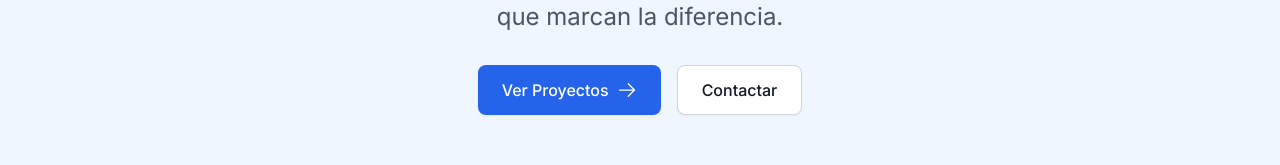
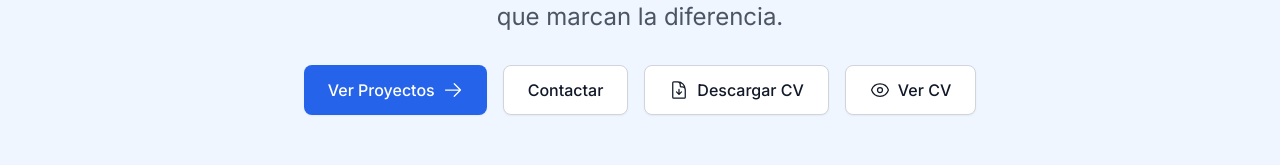
Before and after one commit to brrrr1/Portfolio, a React (Create React App) app: page / in a window 1280 px wide. Shown: the part 479-644 px from the top of the page. Built offline with nearby package versions, Linux system fonts and the light colour scheme; no server answers.

Commit message:
Added CV

```diff
--- a/src/pages/Home.tsx
+++ b/src/pages/Home.tsx
@@ -1,7 +1,9 @@
 import React from 'react';
 import { motion } from 'framer-motion';
 import {
-  ArrowRightIcon
+  ArrowRightIcon,
+  DocumentArrowDownIcon,
+  EyeIcon
 } from '@heroicons/react/24/outline';
 import { useTranslation } from '../hooks/useTranslation';
 
@@ -19,6 +21,19 @@ const Home: React.FC = () => {
     { name: 'AWS', category: t('home.skills.cloud') },
     { name: 'SQL', category: t('home.skills.database') },
   ];
+
+  const handleDownloadCV = () => {
+    const link = document.createElement('a');
+    link.href = '/CV_Bruno_Delgado_2025.pdf';
+    link.download = 'CV_Bruno_Delgado_2025.pdf';
+    document.body.appendChild(link);
+    link.click();
+    document.body.removeChild(link);
+  };
+
+  const handleViewCV = () => {
+    window.open('/CV_Bruno_Delgado_2025.pdf', '_blank');
+  };
 
   const containerVariants = {
     hidden: { opacity: 0 },
@@ -94,7 +109,7 @@ const Home: React.FC = () => {
 
             <motion.div
               variants={itemVariants}
-              className="flex flex-col sm:flex-row gap-4 justify-center"
+              className="flex flex-col sm:flex-row gap-4 justify-center flex-wrap"
             >
               <button
                 onClick={() => {
@@ -118,6 +133,20 @@ const Home: React.FC = () => {
                 className="btn-secondary inline-flex items-center"
               >
                 {t('home.contact')}
+              </button>
+              <button
+                onClick={handleDownloadCV}
+                className="btn-secondary inline-flex items-center"
+              >
+                <DocumentArrowDownIcon className="h-5 w-5 mr-2" />
+                {t('home.downloadCV')}
+              </button>
+              <button
+                onClick={handleViewCV}
+                className="btn-secondary inline-flex items-center"
+              >
+                <EyeIcon className="h-5 w-5 mr-2" />
+                {t('home.viewCV')}
               </button>
             </motion.div>
           </motion.div>
--- a/src/translations/index.ts
+++ b/src/translations/index.ts
@@ -15,6 +15,8 @@ export const translations = {
       description: 'Desarrollador Full Stack apasionado por innovar y dar soluciones que marcan la diferencia.',
       viewProjects: 'Ver Proyectos',
       contact: 'Contactar',
+      downloadCV: 'Descargar CV',
+      viewCV: 'Ver CV',
       skills: {
         title: 'Mis Habilidades',
         subtitle: 'Tecnologías y herramientas que utilizo para crear soluciones innovadoras',
@@ -134,6 +136,8 @@ export const translations = {
       description: 'Full Stack Developer passionate about innovating and delivering solutions that make a difference.',
       viewProjects: 'View Projects',
       contact: 'Contact',
+      downloadCV: 'Download CV',
+      viewCV: 'View CV',
       skills: {
         title: 'My Skills',
         subtitle: 'Technologies and tools I use to create innovative solutions',
@@ -253,6 +257,8 @@ export const translations = {
       description: 'Full Stack Entwickler mit Leidenschaft für Innovation und Lösungen, die einen Unterschied machen.',
       viewProjects: 'Projekte ansehen',
       contact: 'Kontakt',
+      downloadCV: 'Lebenslauf herunterladen',
+      viewCV: 'Lebenslauf ansehen',
       skills: {
         title: 'Meine Fähigkeiten',
         subtitle: 'Technologien und Tools, die ich verwende, um innovative Lösungen zu erstellen',
```
Also changed, not shown: 2 other files (tests, documents, lock files or other folders).
